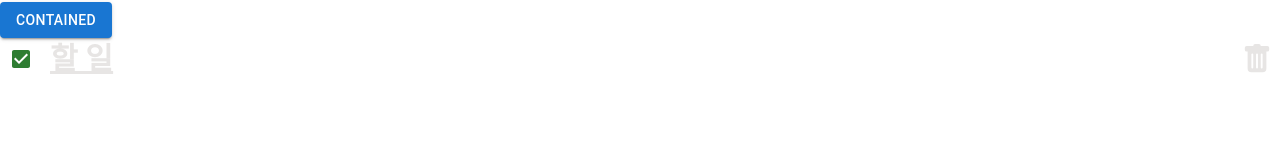
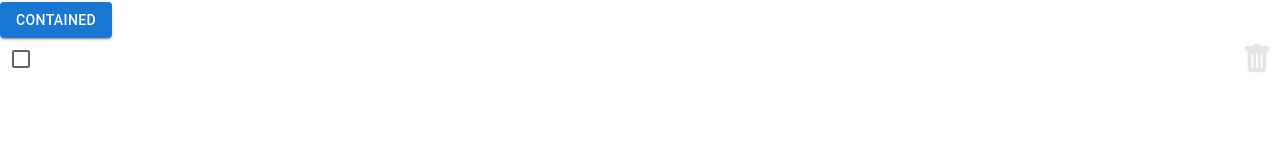
Before and after one commit to Funncy/next_study_todo_list, a Next.js app: page / in a window 1280 px wide. Shown: the top 160 px of the page. Built offline with nearby package versions, Linux system fonts and the light colour scheme.

Commit message:
[Implement] todo Item

```diff
--- a/src/components/todo-item.tsx
+++ b/src/components/todo-item.tsx
@@ -2,13 +2,28 @@ import React from "react";
 import { BsTrashFill } from "react-icons/bs";
 import { Checkbox } from "@mui/material";
 
-export default function TodoItem() {
+interface ITodoItemProps {
+  title: string;
+  isDone: boolean;
+  handleToggle: Function;
+  handleDelete: Function;
+}
+
+export default function TodoItem({
+  title,
+  isDone,
+  handleToggle,
+  handleDelete,
+}: ITodoItemProps) {
   return (
     <div className="flex items-center">
-      <Checkbox defaultChecked color="success" />
-
-      <span className="flex-1 px-2">할 일</span>
-      <div className="px-2 cursor-pointer">
+      <Checkbox
+        checked={isDone}
+        onClick={(e) => handleToggle(e)}
+        color="success"
+      />
+      <span className="flex-1 px-2 ">{title}</span>
+      <div onClick={(e) => handleDelete(e)} className="px-2 cursor-pointer">
         <BsTrashFill />
       </div>
     </div>
```
Also changed, not shown: 2 other files (tests, documents, lock files or other folders).
